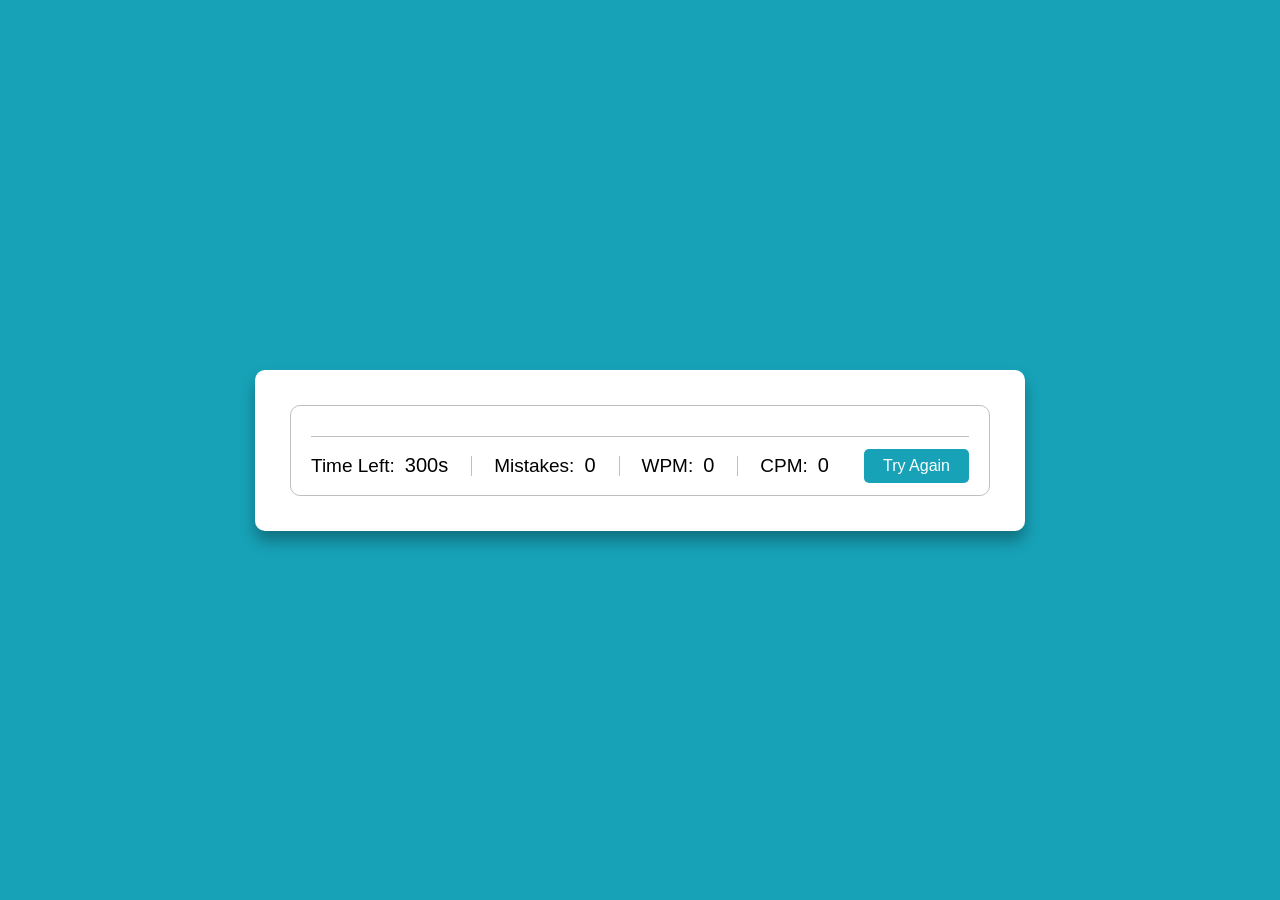
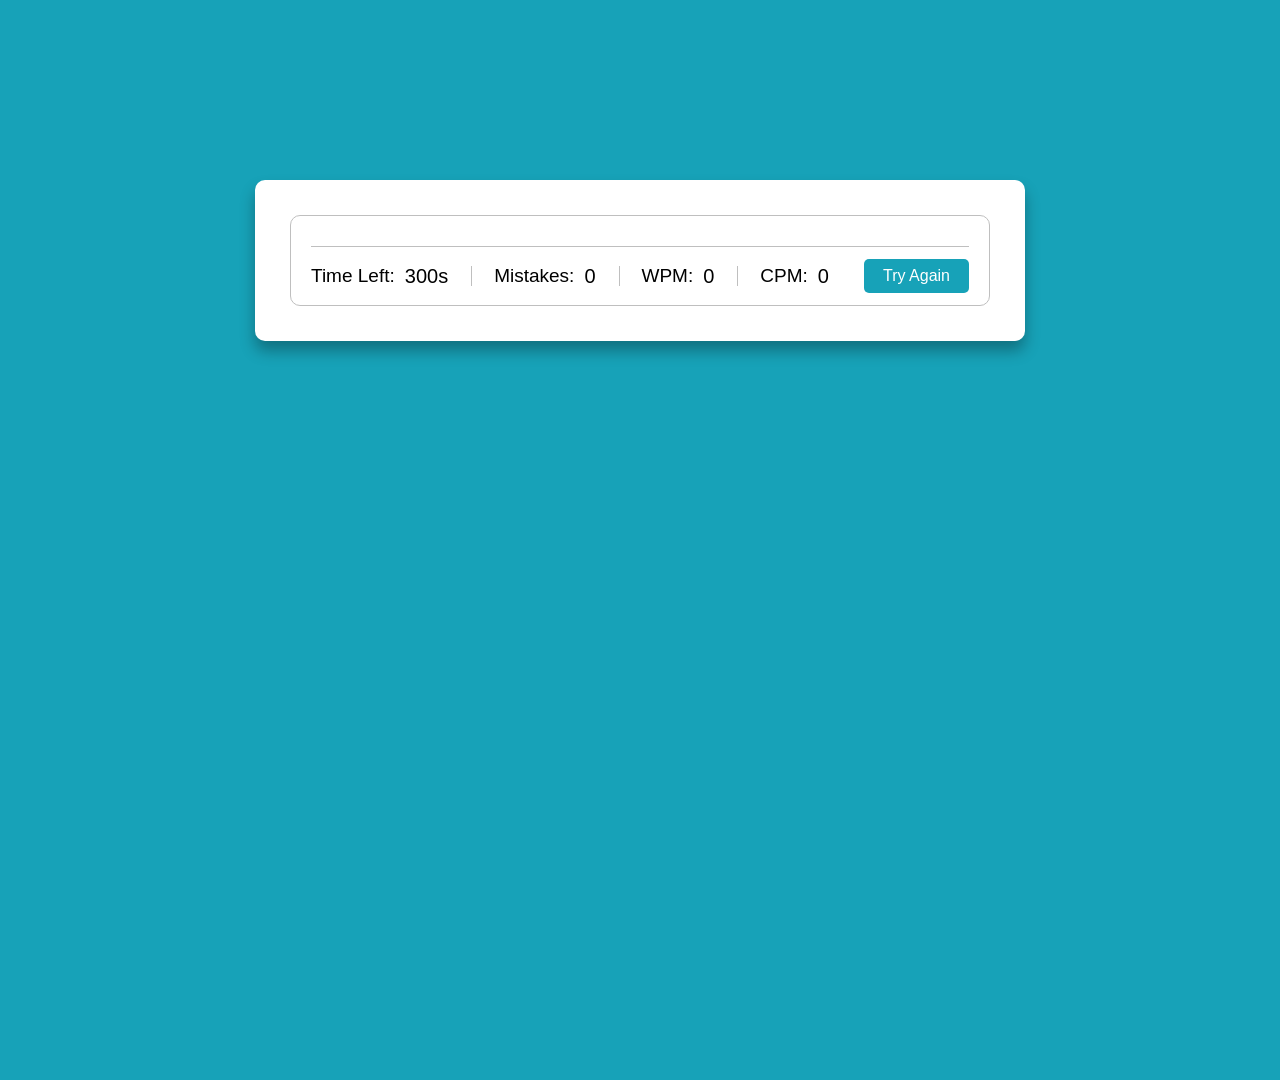

Create theme button

--- a/style.css
+++ b/style.css
@@ -8,7 +8,7 @@
 }
 :root{
   --bg-color: #17A2B8;
-  --text-color: #fff;
+  --text-color: #000;
   --text-correct-color: #56964f;
   --text-incorrect-color: #cb3439;
   --text-incorrect-bg-color: #ffc0cb;
@@ -17,24 +17,54 @@
   --active-letter-color: #17A2B8;
   --button-bg-color: #17A2B8;
   --button-text-color: #fff;
-  --button-hover-bg-color: #0b5661;
+  --button-hover-bg-color: #1491a4;
+  --wrapper-bg-color: #fff;
+  --wrapper-border-color: #0000004d;
+  --line-color: #bfbfbf;
+}
+light-mode{
+  --bg-color: #17A2B8;
+  --text-color: #000;
+  --text-correct-color: #56964f;
+  --text-incorrect-color: #cb3439;
+  --text-incorrect-bg-color: #ffc0cb;
+  --text-selection-bg-color: #17A2B8;
+  --text-selection-color: #fff;
+  --active-letter-color: #17A2B8;
+  --button-bg-color: #17A2B8;
+  --button-text-color: #fff;
+  --button-hover-bg-color: #1491a4;
   --wrapper-bg-color: #fff;
   --wrapper-border-color: #0000004d;
   --line-color: #bfbfbf;
 }
 body{
-  display: flex;
   padding: 0 10px;
   align-items: center;
   justify-content: center;
   min-height: 100vh;
   background: var(--bg-color);
 }
+.theme-toggler button{
+  position: absolute;
+  top: 10px;
+  right: 20px;
+  color: var(--button-text-color);
+  padding: 8px 0;
+  font-size: 16px;
+  cursor: pointer;
+  border-radius: 5px;
+  background: var(--button-bg-color);
+}
+.theme-toggler button:hover{
+  background: var(--button-hover-bg-color);
+}
 ::selection{
   color: var(--text-selection-color);
   background: var(--text-selection-bg-color);
 }
 .wrapper{
+  margin: 20vh auto;
   width: 770px;
   padding: 35px;
   background: var(--wrapper-bg-color);
@@ -119,6 +149,9 @@ body{
 }
 .content button:active{
   transform: scale(0.97);
+}
+.content button:hover{
+  background: var(--button-hover-bg-color);
 }
 .content .result-details{
   display: flex;
